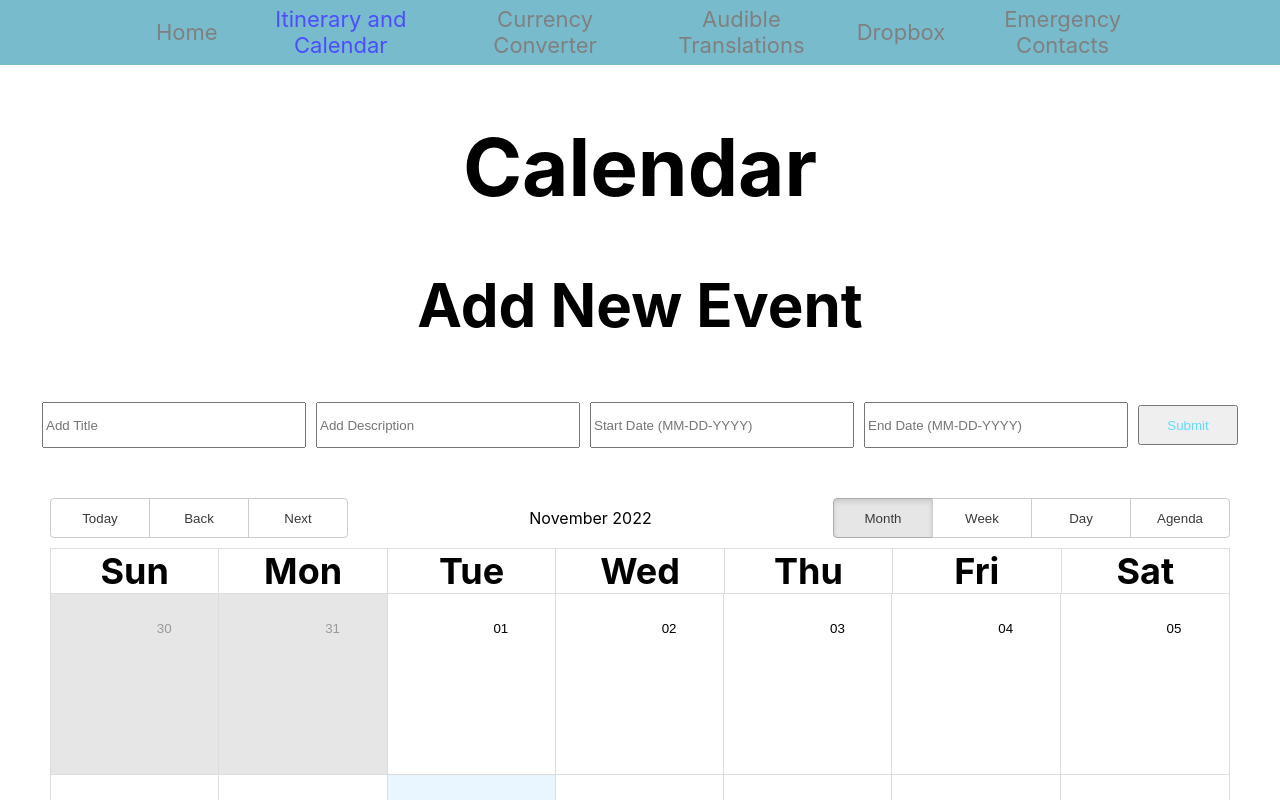
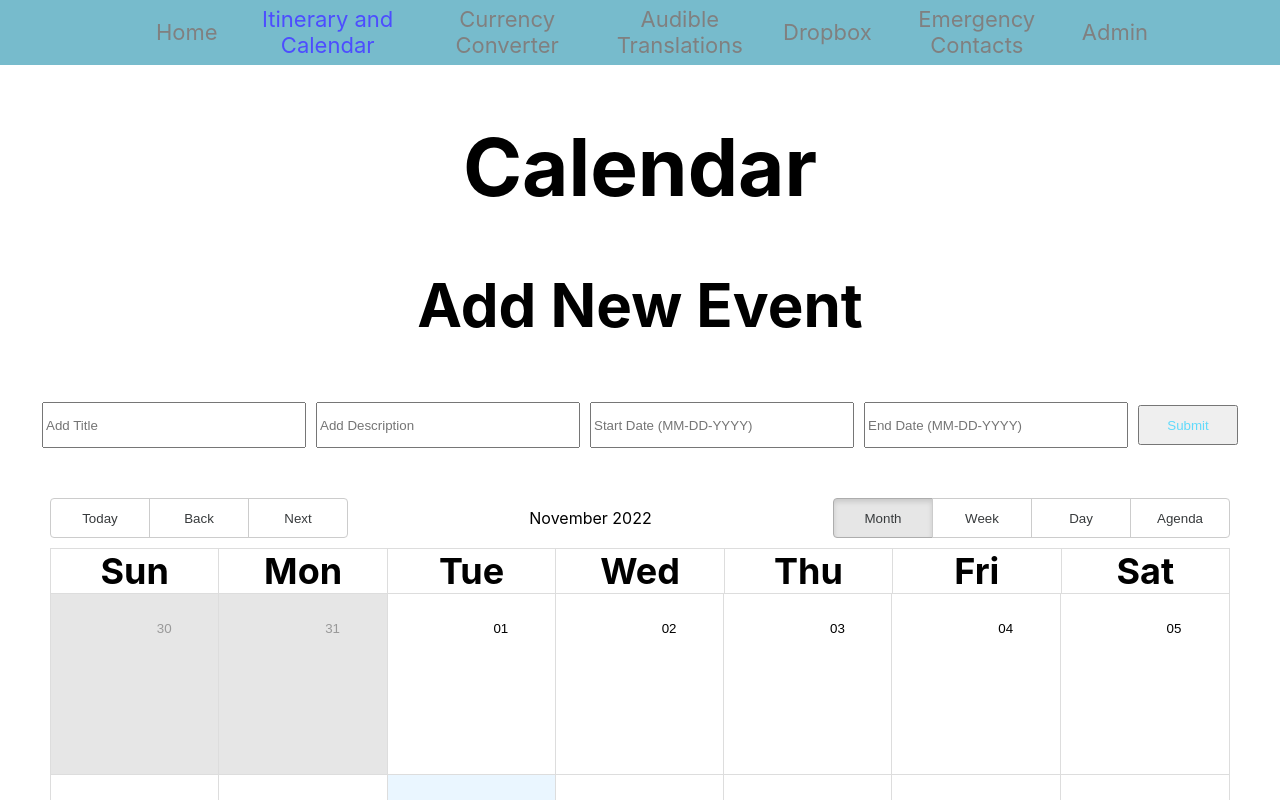
Before and after one commit to JoshGBoudria/UTA-Travel-App, a React (Create React App) app: page /itinerary in a window 1280 px wide. Shown: the top 800 px of the page. Built offline with nearby package versions, Linux system fonts and the light colour scheme; no server answers.

Commit message:
NavBar index recognizes admin page

```diff
--- a/src/Components/Navbar/index.js
+++ b/src/Components/Navbar/index.js
@@ -34,6 +34,9 @@ const Navbar = () => {
                     <NavLink to="/contacts" activestyle='true'>
                         Emergency Contacts
                     </NavLink>
+                    <NavLink to="/admin" activestyle='true'>
+                        Admin
+                    </NavLink>
                 </NavMenu>
             </Nav>
         </>
```
